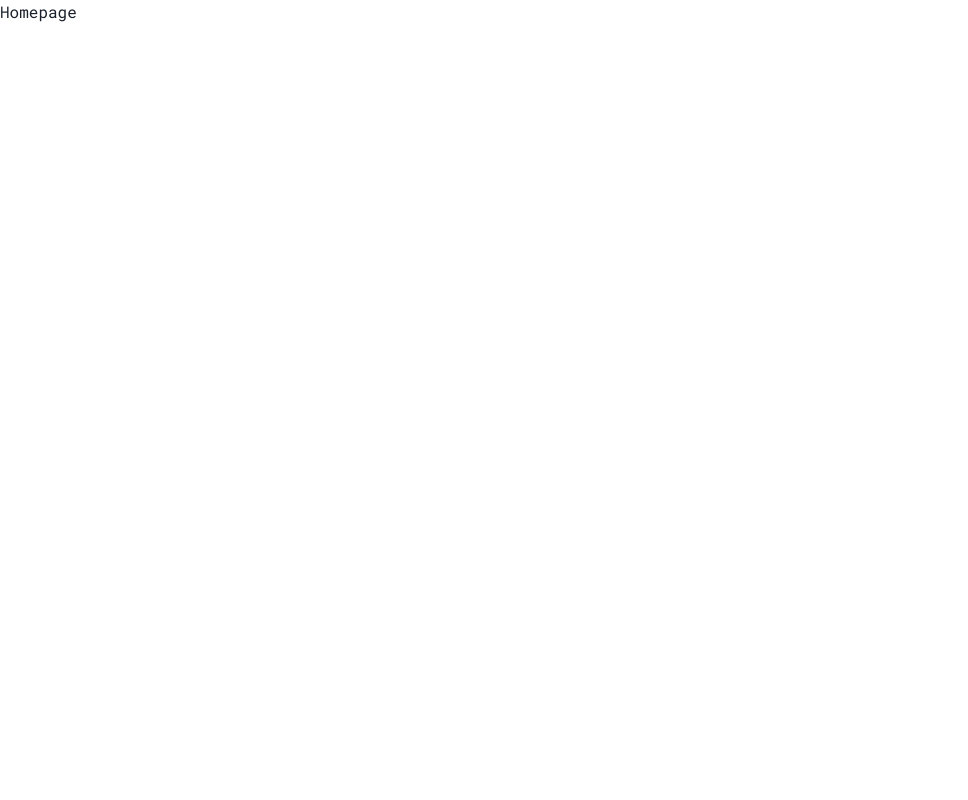
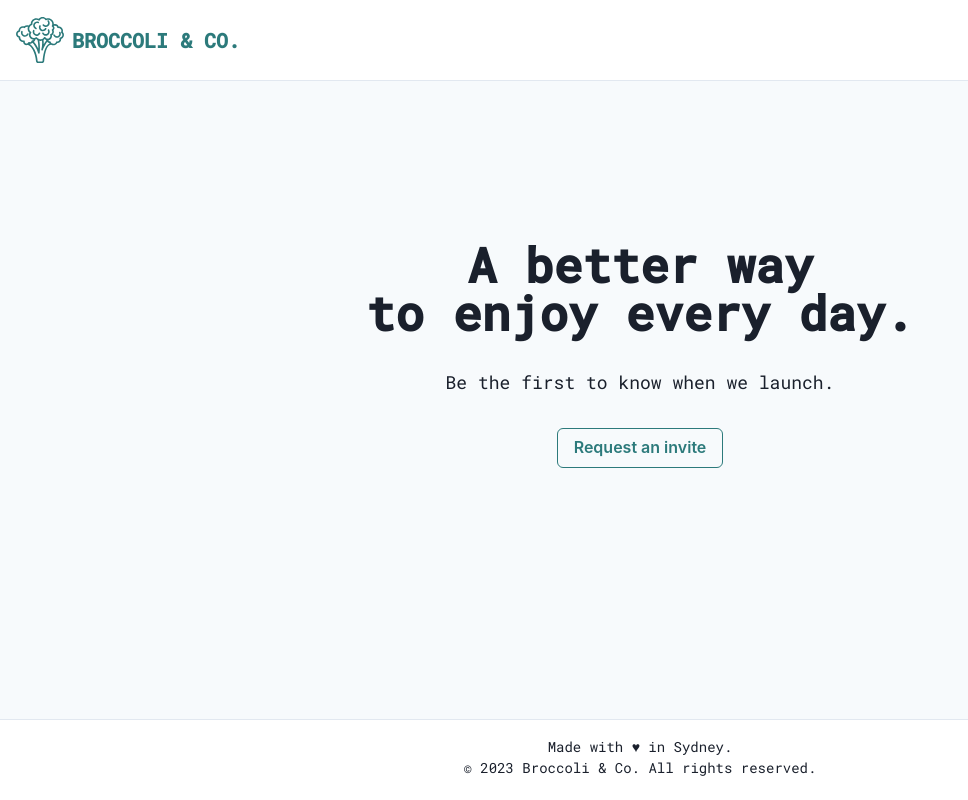
Before and after one commit to ttcode10/email-invitation-app, a React (Create React App) app: page / in a window 1280 px wide. Shown: the whole page, without its empty margins (0-968 px from the left). Built offline with nearby package versions, Linux system fonts and the light colour scheme.

Commit message:
Homepage static UI

```diff
--- a/src/App.tsx
+++ b/src/App.tsx
@@ -1,11 +1,20 @@
 import React from 'react';
+import { Home } from './pages/Home';
+import { Background, Footer, Header } from './components';
+import styled from 'styled-components';
 
-function App() {
-	return (
-		<div className="App">
-			<p>Homepage</p>
-		</div>
-	);
-}
+const App = () => (
+	<Wrapper>
+		<Header />
+		<Home />
+		<Footer />
+	</Wrapper>
+);
+
+const Wrapper = styled(Background)`
+	display: flex;
+	flex-direction: column;
+	min-height: 100vh;
+`;
 
 export default App;
--- /dev/null
+++ b/src/pages/Home/Home.tsx
@@ -0,0 +1,35 @@
+import React from 'react';
+import { Container, H1Heading, LgText, OutlineButton } from '../../components';
+import styled from 'styled-components';
+import { sizes } from '../../themes';
+
+const Home = () => (
+	<Content>
+		<Container>
+			<Wrapper>
+				<H1Heading>A better way</H1Heading>
+				<H1Heading>to enjoy every day.</H1Heading>
+				<SubHeading>Be the first to know when we launch.</SubHeading>
+				<OutlineButton>Request an invite</OutlineButton>
+			</Wrapper>
+		</Container>
+	</Content>
+);
+
+const Content = styled.div`
+	flex-grow: 1;
+`;
+
+const Wrapper = styled.div`
+	display: flex;
+	flex-direction: column;
+	align-items: center;
+	margin: 20vh 0 20vh;
+	text-align: center;
+`;
+
+const SubHeading = styled(LgText)`
+	margin: ${sizes.double} 0;
+`
+
+export default Home;
--- /dev/null
+++ b/src/pages/Home/index.ts
@@ -0,0 +1 @@
+export { default as Home } from './Home';
```
Also changed, not shown: 1 other file (tests, documents, lock files or other folders).
